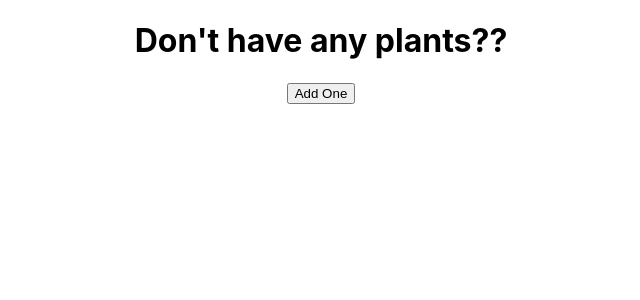
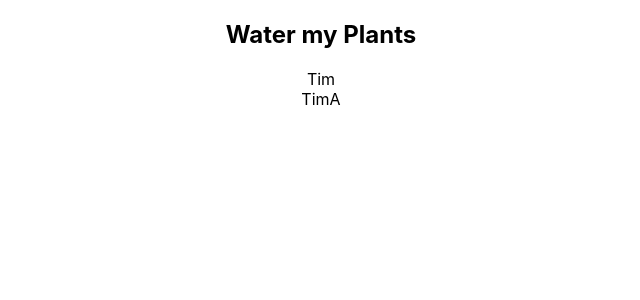
Before and after one commit to ft-water-my-plants-7/frontend, a React (Create React App) app in the folder water-my-plants/: page /Collection in a window 1280 px wide. Shown: the top 300 px of the page, without its empty margins (319-959 px from the left). Built offline with nearby package versions, Linux system fonts and the light colour scheme.

Commit message:
add collection stuff

```diff
--- a/water-my-plants/src/Components/individual-plant.js
+++ b/water-my-plants/src/Components/individual-plant.js
@@ -1,7 +1,10 @@
 
-const IndividualPlant = () => {
+const IndividualPlant = (props) => {
+    const {plant} = props
     return(
-        <h1>SIGN UP</h1>
+        <div>
+            {plant.name}
+        </div>
     )
 }
 export default IndividualPlant
--- a/water-my-plants/src/Components/plant-collection.js
+++ b/water-my-plants/src/Components/plant-collection.js
@@ -1,12 +1,33 @@
+import React, {useState} from 'react'
+import IndividualPlant from './individual-plant';
 import NoPlant from './no-plant';
+const dummyData = [
+    {
+        id: 1,
+        name: 'Tim'
+    },
+    {
+        id: 2,
+        name: 'TimA'
+    },
+]
 const PlantCollection = () => {
+    const [plants, setPlants] = useState(dummyData)
+    console.log(plants)
     return(
         <div>
-            {/* {plants.length === 0 ? (<NoPlant /> ) : (
-                <h2>Water my Plants</h2>
-            )} */}
+            {plants.length === 0 ? (<NoPlant /> ) : (
+                <div>
+                    <h2>Water my Plants</h2>
+                    <div>
+                        {plants.map((plant) => (
+                            <IndividualPlant key={plant.id} plant={plant}/>
+                        ))}
+                    </div>
+                </div>
 
-            <NoPlant />
+            )}
+
         </div>
     )
 }
```
